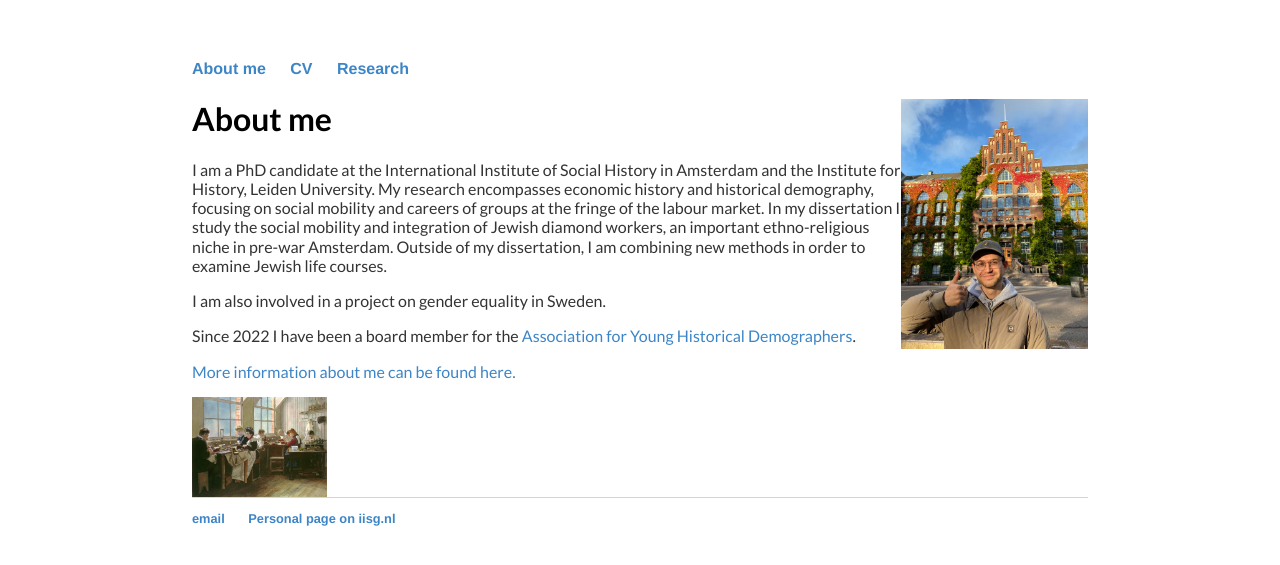
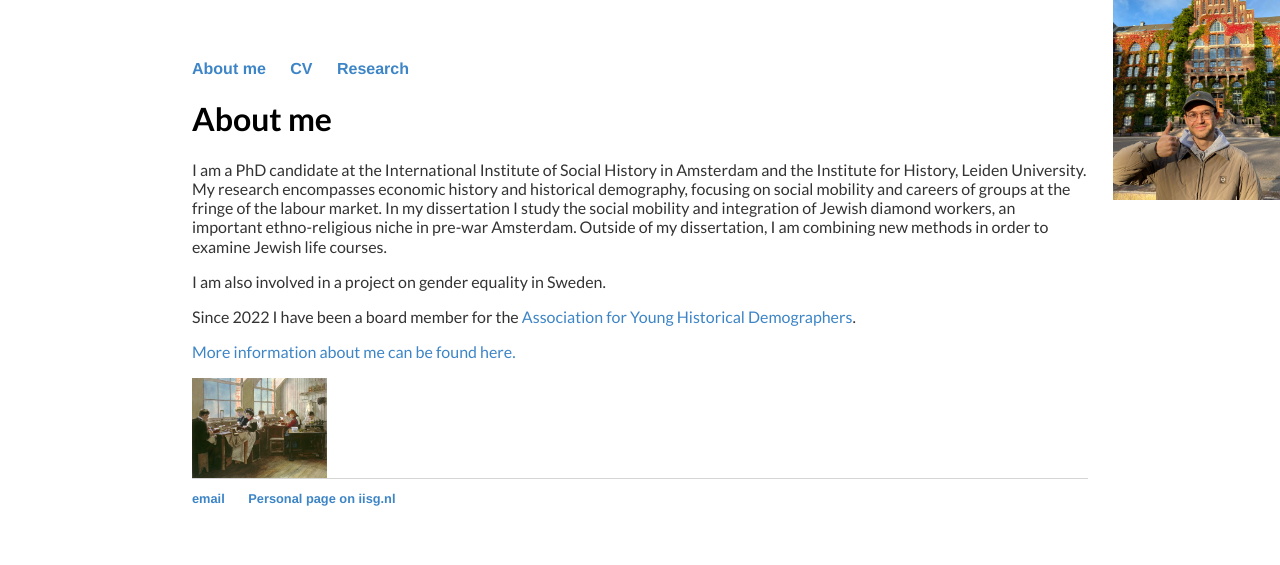
Before and after one commit to kok-joris/kok-joris.github.io, a Jekyll site: the page built from index.html, in a window 1280 px wide. Shown: the top 565 px of the page. Built offline with Jekyll 4.4.1, drawn with Linux system fonts in a browser that asks for light colours; Markdown is read by kramdown in place of the engine named in the settings.

Commit message:
Update index.html

```diff
--- a/index.html
+++ b/index.html
@@ -3,7 +3,14 @@
 title: Joris Kok
 ---
 <div class="blurb">
-		<img src="https://kok-joris.github.io/images/IMG-20231022-WA0002.jpg" class="inline" align="right" height=250>
+
+		<img src="https://kok-joris.github.io/images/IMG-20231022-WA0002.jpg"
+			style="position:absolute; top:-50px; right:-20px;
+			class="inline"
+			align="right"
+			height=250>
+
+
 	<h1>About me</h1>
 	<p>I am a PhD candidate at the International Institute of Social History in Amsterdam and the Institute for History, Leiden University. My research encompasses economic history and historical demography, focusing on social mobility and careers of groups at the fringe of the labour market. In my dissertation I study the social mobility and integration of Jewish diamond workers, an important ethno-religious niche in pre-war Amsterdam. Outside of my dissertation, I am combining new methods in order to examine Jewish life courses.</p>
 
```
